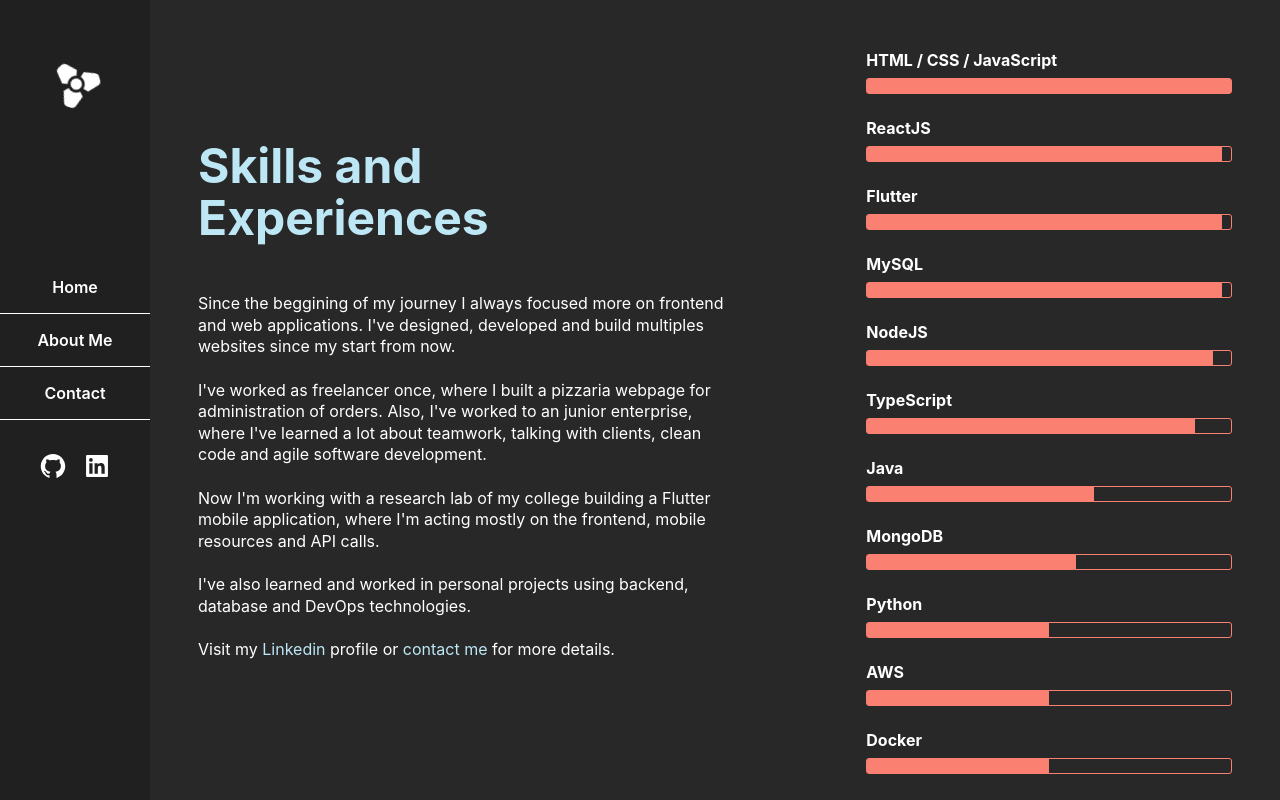
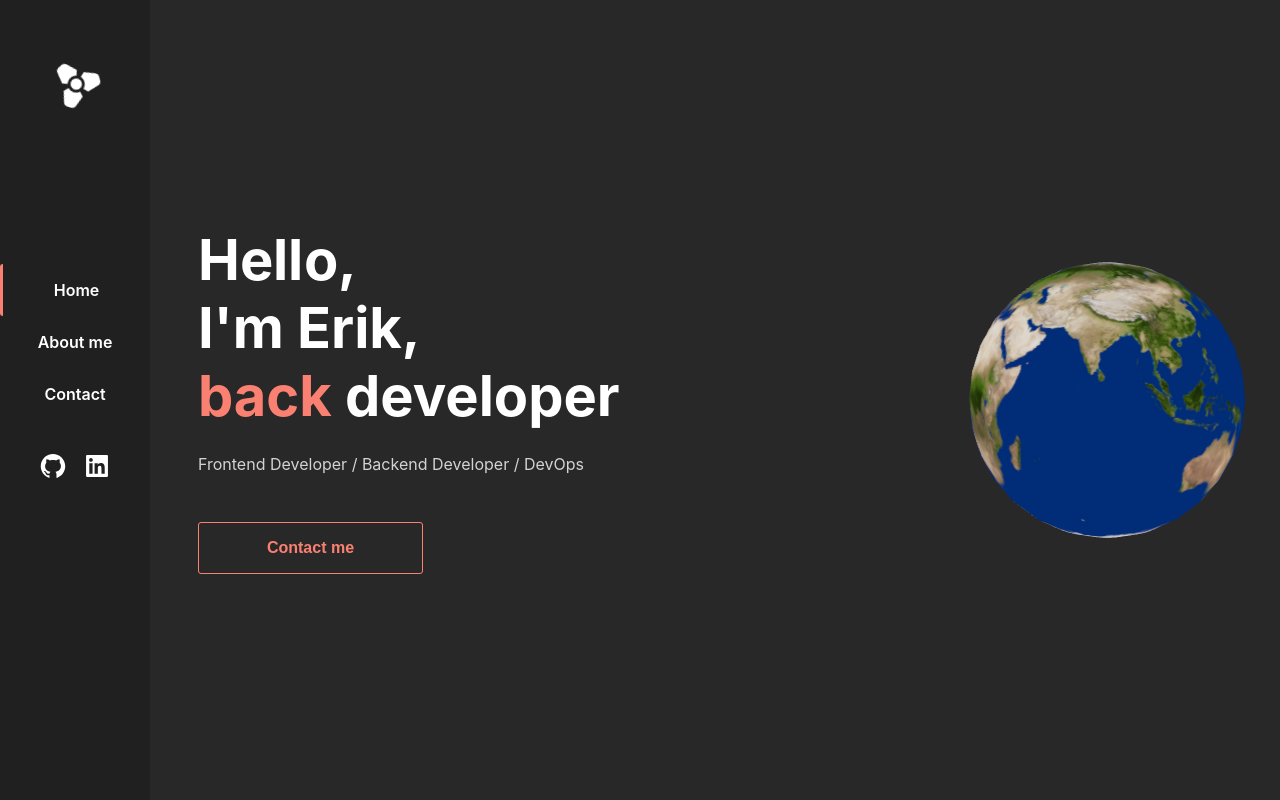
Before and after one commit to erikgna/portfiolio, a React (Create React App) app: page / in a window 1280 px wide. Built offline with nearby package versions, Linux system fonts and the light colour scheme.

Commit message:
React router

```diff
--- a/package.json
+++ b/package.json
@@ -22,6 +22,8 @@
     "react-icons": "^4.3.1",
     "react-intersection-observer": "^9.1.0",
     "react-redux": "^8.0.1",
+    "react-router": "^6.3.0",
+    "react-router-dom": "^6.3.0",
     "react-scripts": "5.0.1",
     "redux": "^4.2.0",
     "redux-logger": "^3.0.6",
--- a/src/App.tsx
+++ b/src/App.tsx
@@ -1,3 +1,5 @@
+import { BrowserRouter as Router, Routes, Route } from 'react-router-dom';
+
 import { Navbar } from './components/Navbar/Navbar';
 import { About } from './pages/About/About';
 import { Authentication } from './pages/Authentication/Authentication';
@@ -5,16 +7,15 @@
 
 function App() {
   return (
-    <main>
+    <Router>
       <section className='flex'>
         <Navbar></Navbar>
-
-        {/* <section> */}
-          {/* <Authentication></Authentication> */}
-          <About></About>
-        {/* </section> */}
+        <Routes>
+          <Route path='/' element={<Home />} />
+          <Route path='/about' element={<About />} />
+        </Routes>
       </section>
-    </main>
+    </Router>
 
 )}
 export default App;
--- a/src/components/Navbar/Navbar.styled.ts
+++ b/src/components/Navbar/Navbar.styled.ts
@@ -47,9 +47,19 @@
 
     margin-bottom: 32px;
 
+    .li-active{
+        border-left: 3px solid salmon;
+    }
+
+    a{
+        color: #fff;
+        text-decoration: none;
+    }
+
     li {
-        border-bottom: 1px solid white;
         padding: 16px 24px;
+
+        border-radius: 3px;
 
         width: 150px;
 
@@ -62,9 +72,7 @@
         transition: ease-in 300ms;
 
         &:hover{
-            color: #fa8072;
-
-            font-size: 18px;
+            background: #fa807230;
         }
     }
 `
--- a/src/components/Navbar/navbar.tsx
+++ b/src/components/Navbar/navbar.tsx
@@ -1,9 +1,13 @@
-import React from 'react'
+import { useState } from 'react'
 import { AiFillGithub, AiFillLinkedin } from 'react-icons/ai'
 import { GiReactor } from 'react-icons/gi'
+import { Link } from 'react-router-dom';
+
 import { Links, NavbarSection, Content, Logo, Socials } from './Navbar.styled'
 
 export const Navbar = () => {
+  const [clicked, setClicked] = useState<string>('home');
+
   return (
     <NavbarSection>
       <Content>
@@ -12,9 +16,27 @@
         </Logo>
         <div>
           <Links>
-            <li>Home</li>
-            <li>About Me</li>
-            <li>Contact</li>
+          <Link to='/'>
+              <li
+                onClick={() => setClicked(() => 'home')}
+                className={clicked === 'home'? 'li-active' : ''}>
+                  Home
+              </li>
+            </Link>
+            <Link to='/about'>
+              <li
+                onClick={() => setClicked(() => 'about')}
+                className={clicked === 'about'? 'li-active' : ''}>
+                  About me
+              </li>
+            </Link>
+            <Link to='/contact'>
+              <li
+                onClick={() => setClicked(() => 'contact')}
+                className={clicked === 'contact'? 'li-active' : ''}>
+                  Contact
+              </li>
+            </Link>
           </Links>
           <Socials>
             <AiFillGithub></AiFillGithub>
--- a/src/pages/Home/home.tsx
+++ b/src/pages/Home/home.tsx
@@ -1,5 +1,6 @@
 import { useEffect, useState } from "react";
 import { Canvas } from "@react-three/fiber";
+import { Link } from "react-router-dom";
 
 import { InformationSection, Span } from "./Home.styled";
 import { Earth } from "./Earth3D";
@@ -48,7 +49,9 @@
             <br />I'm Erik,<br /><Span>{word}</Span> developer
           </h1>
           <p>Frontend Developer / Backend Developer / DevOps</p>
-          <button>Contact me</button>
+          <Link to='/contact'>
+            <button>Contact me</button>
+          </Link>
         </InformationSection>
         <div>
           <Canvas style={{width: `${window.innerWidth/3.7}px`}}>
```
Also changed, not shown: 1 other file (tests, documents, lock files or other folders).
